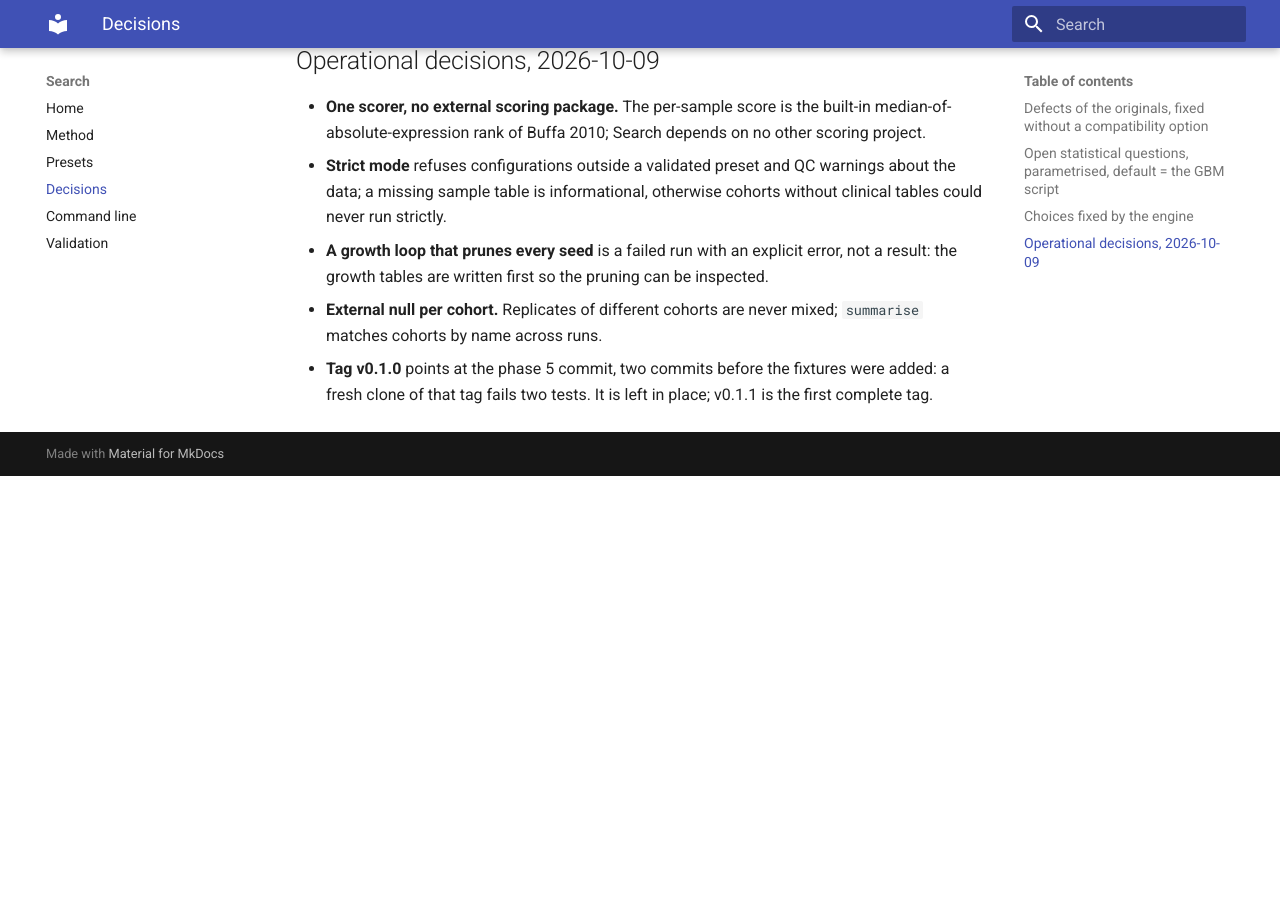
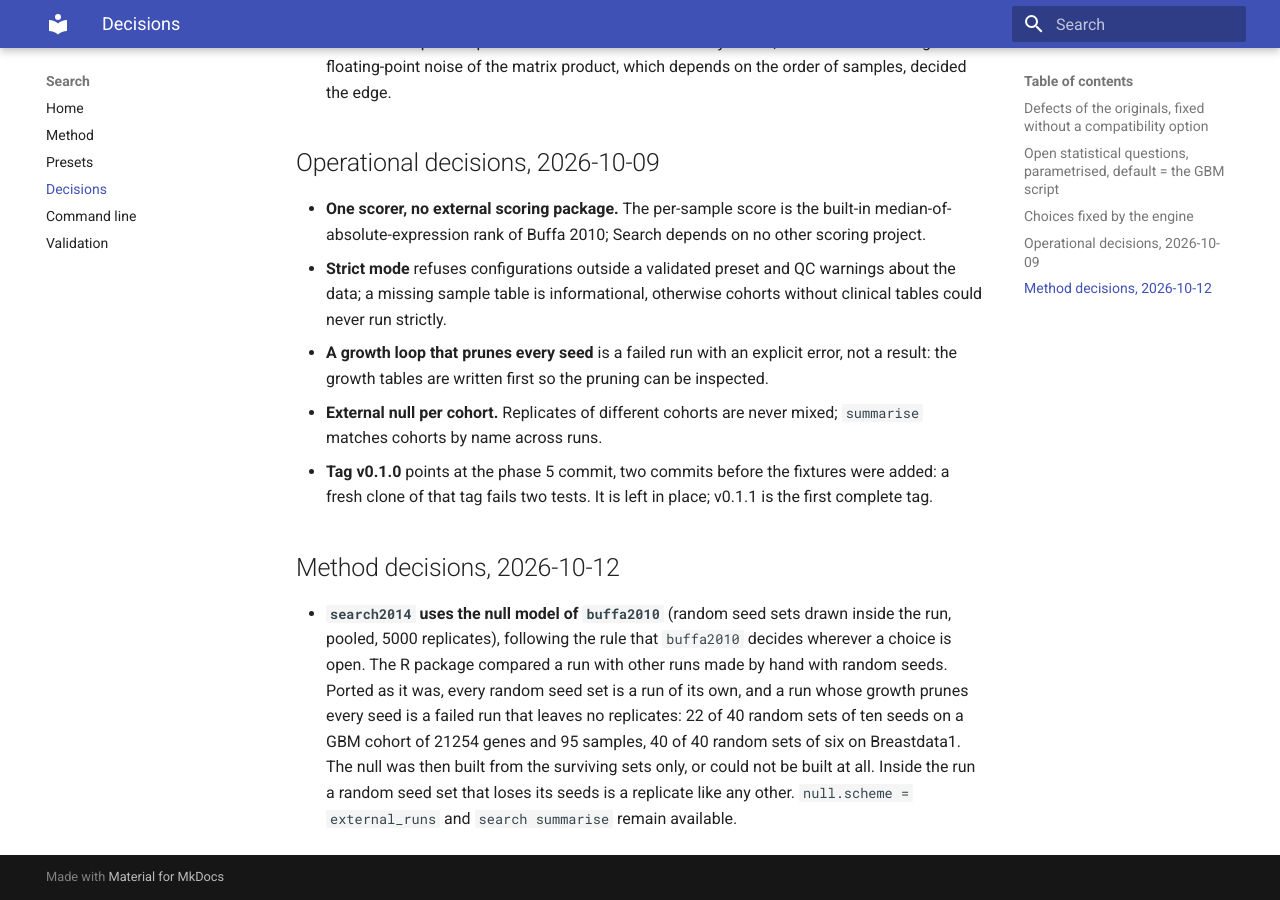
Before and after one commit to Gennappio/Search, an MkDocs documentation site: the page built from docs/decisions.md, in a window 1280 px wide and 900 px high, scrolled down 1494 px. Built offline with MkDocs 1.6.1 and Material for MkDocs 9.7.7, drawn with Linux system fonts in a browser that asks for light colours; before the commit the page ends 1970 px from its top, so only the background shows below that; some of the changed text lies outside the part shown.

Commit message:
search2014 preset: use the Buffa 2010 null model
The search2014 preset now builds its null inside the run, from random seed sets
with pooled p-values (5000 replicates), the same model as the buffa2010 preset.
The external route (null runs summarised by `search summarise`) stays available
as an option. On real-size data the external route discards about half of the
random-seed runs because every seed is pruned, so its null came from the
surviving runs only. The breast example sets 500 replicates to stay fast.

Co-Authored-By: Claude Opus 5.5 <noreply@anthropic.com>

```diff
--- a/docs/decisions.md
+++ b/docs/decisions.md
@@ -26,8 +26,12 @@ Deviations from the R originals and open questions, with the default chosen in t
 ## Open statistical questions, parametrised, default = the GBM script
 
 - **Membership normalisation** (`membership.mode`). `cluster_size` (script), `binary` (SEARCH)
-  and `gene_normalised` (paper, equation 2 as printed) give different rankings. With step edges
-  `gene_normalised` is degenerate: every connected gene gets 1/K. Default `cluster_size`.
+  and `gene_normalised` (paper, equation 2 as printed) give different rankings.
+  `gene_normalised` is degenerate by construction: the memberships of a gene sum to 1, so with
+  unit weights equation 5 gives 1/K to every non-seed gene with at least one nonzero membership,
+  whatever the edge rule (with step edges the connected genes get 1/K and the others 0). Table 2
+  of the paper shows graded scores, which the formulas as printed cannot give; the script's
+  normalisation within each seed cluster does. Default `cluster_size`.
 - **Null pooling** (`null.pooling`). `pooled` throws every gene's null values into one
   distribution; `per_gene` compares each gene with its own. Default `pooled`.
 - **Selection criteria** (`combine.*`). Rank product > 0.5 and the top-51 cap are not in the
@@ -59,3 +63,15 @@ Deviations from the R originals and open questions, with the default chosen in t
   matches cohorts by name across runs.
 - **Tag v0.1.0** points at the phase 5 commit, two commits before the fixtures were added: a
   fresh clone of that tag fails two tests. It is left in place; v0.1.1 is the first complete tag.
+
+## Method decisions, 2026-10-12
+
+- **`search2014` uses the null model of `buffa2010`** (random seed sets drawn inside the run,
+  pooled, 5000 replicates), following the rule that `buffa2010` decides wherever a choice is
+  open. The R package compared a run with other runs made by hand with random seeds. Ported as
+  it was, every random seed set is a run of its own, and a run whose growth prunes every seed is
+  a failed run that leaves no replicates: 22 of 40 random sets of ten seeds on a GBM cohort of
+  21254 genes and 95 samples, 40 of 40 random sets of six on Breastdata1. The null was then built
+  from the surviving sets only, or could not be built at all. Inside the run a random seed set
+  that loses its seeds is a replicate like any other. `null.scheme = external_runs` and
+  `search summarise` remain available.
```
Also changed, not shown: README.md (+2 -1 lines), docs/methods.md (+6 -2 lines), docs/presets.md (+3 -2 lines), docs/validation.md (+16 -1 lines), examples/breast/README.md (+3 -1 lines), 5 other files.
